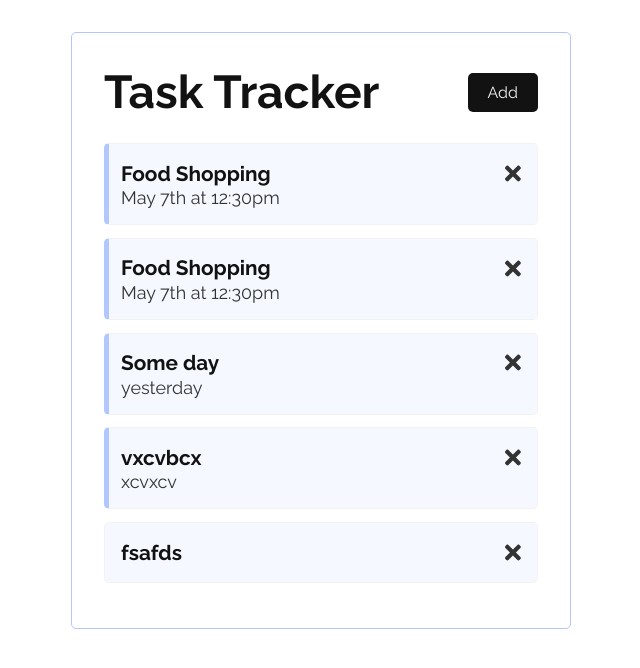
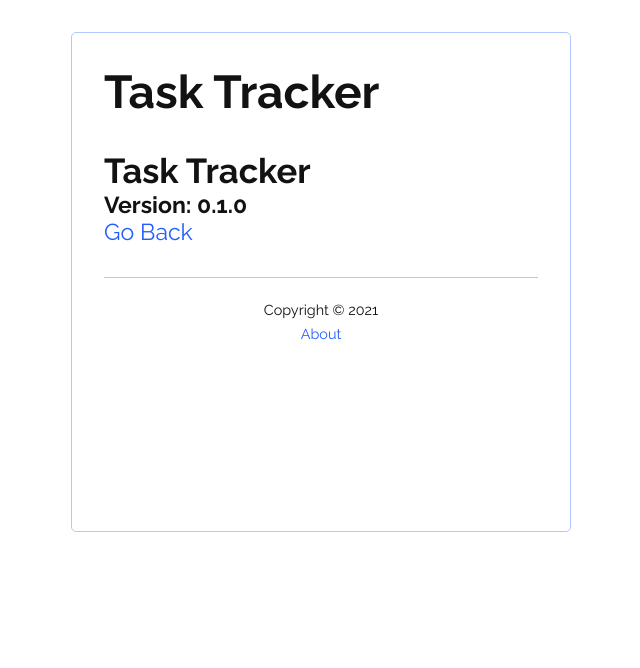
Before and after one commit to hlorellium/task-tracker, an Angular app: page /about in a window 1280 px wide. Shown: the top 668 px of the page, without its empty margins (319-959 px from the left). Built offline with nearby package versions, Linux system fonts and the light colour scheme; data requests are answered from the project's data file.

Commit message:
added basic routing

```diff
--- a/src/app/app.component.html
+++ b/src/app/app.component.html
@@ -1,4 +1,5 @@
 <div class="container">
   <app-header></app-header>
-  <app-tasks></app-tasks>
+  <router-outlet></router-outlet>
+  <app-footer></app-footer>
 </div>
--- a/src/app/app.module.ts
+++ b/src/app/app.module.ts
@@ -1,15 +1,23 @@
 import { NgModule } from '@angular/core';
 import { BrowserModule } from '@angular/platform-browser';
 import { HttpClientModule } from '@angular/common/http';
+import { FontAwesomeModule } from '@fortawesome/angular-fontawesome';
+import { FormsModule } from '@angular/forms';
 
 import { AppComponent } from './app.component';
 import { HeaderComponent } from './components/header/header.component';
 import { ButtonComponent } from './components/button/button.component';
 import { TasksComponent } from './components/tasks/tasks.component';
 import { TaskItemComponent } from './components/task-item/task-item.component';
-import { FontAwesomeModule } from '@fortawesome/angular-fontawesome';
 import { AddTaskComponent } from './components/add-task/add-task.component';
-import { FormsModule } from '@angular/forms';
+import { RouterModule, Routes } from '@angular/router';
+import { AboutComponent } from './components/about/about.component';
+import { FooterComponent } from './components/footer/footer.component';
+
+const appRoutes: Routes = [
+{path: '', component: TasksComponent},
+{path: 'about', component: AboutComponent}
+]
 
 @NgModule({
   declarations: [
@@ -19,8 +27,10 @@
     TasksComponent,
     TaskItemComponent,
     AddTaskComponent,
+    AboutComponent,
+    FooterComponent,
   ],
-  imports: [BrowserModule, FontAwesomeModule, HttpClientModule, FormsModule],
+  imports: [BrowserModule, FontAwesomeModule, HttpClientModule, FormsModule, RouterModule.forRoot(appRoutes)],
   providers: [],
   bootstrap: [AppComponent],
 })
--- /dev/null
+++ b/src/app/components/about/about.component.html
@@ -0,0 +1,5 @@
+<section>
+    <h2>Task Tracker</h2>
+    <h4>Version: 0.1.0</h4>
+    <a routerLink="/">Go Back</a>
+</section>
--- /dev/null
+++ b/src/app/components/about/about.component.scss
@@ -0,0 +1,12 @@
+section {
+    margin: 2rem auto;
+
+    a {
+        text-decoration: none;
+        color: var(--link);
+
+        &:hover {
+            text-decoration: underline;
+        }
+    }
+}
--- /dev/null
+++ b/src/app/components/about/about.component.ts
@@ -0,0 +1,15 @@
+import { Component, OnInit } from '@angular/core';
+
+@Component({
+  selector: 'app-about',
+  templateUrl: './about.component.html',
+  styleUrls: ['./about.component.scss']
+})
+export class AboutComponent implements OnInit {
+
+  constructor() { }
+
+  ngOnInit(): void {
+  }
+
+}
--- /dev/null
+++ b/src/app/components/footer/footer.component.html
@@ -0,0 +1,4 @@
+<footer>
+    <p>Copyright &copy; 2021</p>
+    <a routerLink="/about">About</a>
+</footer>
--- /dev/null
+++ b/src/app/components/footer/footer.component.scss
@@ -0,0 +1,18 @@
+footer {
+    border-top: 1px solid var(--accent-color);
+    margin: 2rem 0 0 0;
+    padding: 1rem 0 0 0;
+    font-size: 0.9rem;
+    text-align: center;
+    p {
+        margin: 0.5em 0;
+    }
+    a {
+        color: var(--link);
+        text-decoration: none;
+
+        &:hover {
+            text-decoration: underline;
+        }
+    }
+}
--- /dev/null
+++ b/src/app/components/footer/footer.component.ts
@@ -0,0 +1,15 @@
+import { Component, OnInit } from '@angular/core';
+
+@Component({
+  selector: 'app-footer',
+  templateUrl: './footer.component.html',
+  styleUrls: ['./footer.component.scss']
+})
+export class FooterComponent implements OnInit {
+
+  constructor() { }
+
+  ngOnInit(): void {
+  }
+
+}
--- a/src/app/components/header/header.component.html
+++ b/src/app/components/header/header.component.html
@@ -4,5 +4,6 @@
     color="{{ showAddTask ? 'var(--danger)' : 'var(--dark)' }}"
     text="{{ showAddTask ? 'Close' : 'Add' }}"
     (btnClick)="toggleAddTask()"
+    *ngIf="hasRoute('/')"
   ></app-button>
 </header>
--- a/src/app/components/header/header.component.ts
+++ b/src/app/components/header/header.component.ts
@@ -1,4 +1,5 @@
 import { Component, OnInit } from '@angular/core';
+import { Router } from '@angular/router';
 import { Subscription } from 'rxjs';
 import { UiService } from '../../services/ui.service';
 
@@ -12,7 +13,7 @@
   showAddTask: boolean;
   subscription: Subscription;
 
-  constructor(private uiService: UiService) {
+  constructor(private uiService: UiService, private router: Router) {
     this.subscription = this.uiService
       .onToggle()
       .subscribe((value) => (this.showAddTask = value));
@@ -23,4 +24,8 @@
   toggleAddTask() {
     this.uiService.toggleAddTask();
   }
+
+  hasRoute(route:string) {
+    return this.router.url === route;
+  }
 }
--- a/src/styles.scss
+++ b/src/styles.scss
@@ -7,7 +7,8 @@
   --gray: hsl(0, 0%, 20%);
   --light: hsl(0, 0%, 95%);
   --second-bg: hsl(224, 100%, 98%);
-  --danger: hsl(0, 100%, 70%)
+  --danger: hsl(0, 100%, 70%);
+  --link: hsl(224, 100%, 57%);
 }
 
 * {
```
Also changed, not shown: 2 other files (tests, documents, lock files or other folders).
